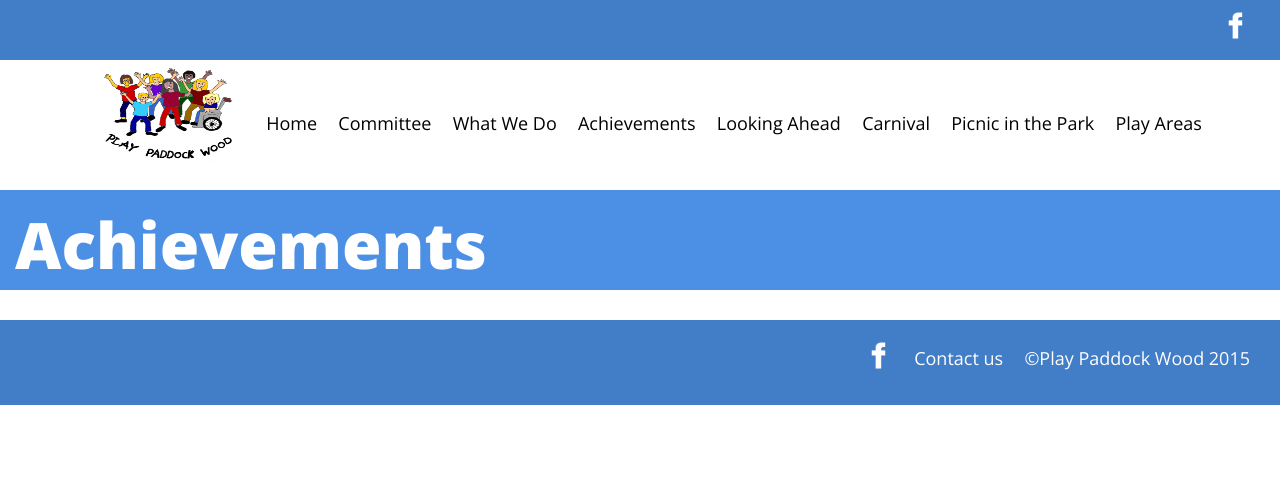
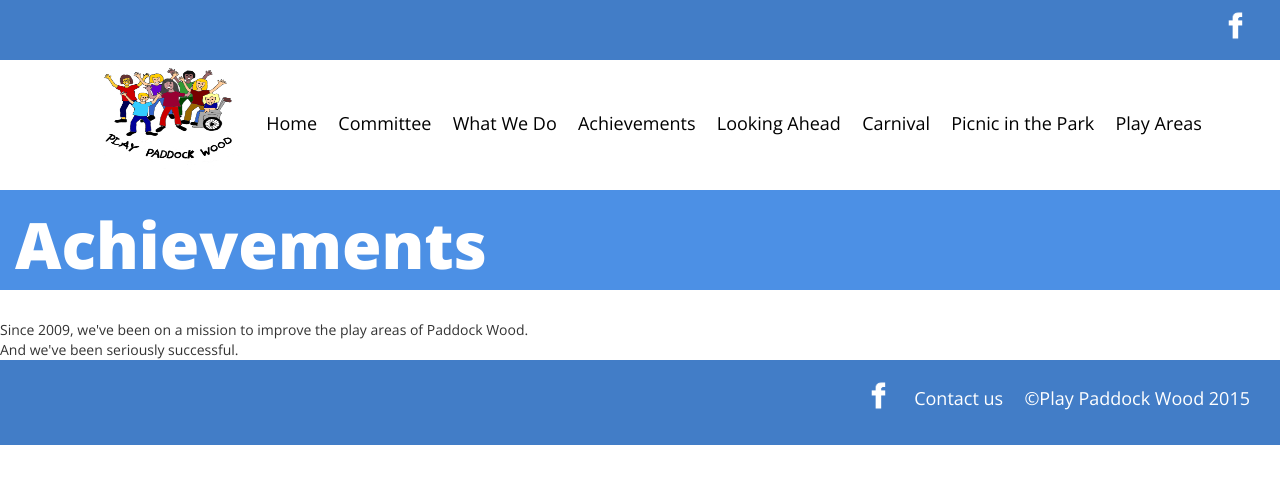
Before and after one commit to jonodrew/PPW-site, a PHP site: page /achievements.php in a window 1280 px wide. Shown: the top 490 px of the page. Run offline with PHP 8.4, Linux system fonts and the light colour scheme; some libraries are stand-ins or nearby versions.

Commit message:
add: some text

```diff
--- a/achievements.php
+++ b/achievements.php
@@ -12,6 +12,7 @@ include('head.php');
   </div>
 </div>
 
-
+Since 2009, we've been on a mission to improve the play areas of Paddock Wood.<br>
+And we've been seriously successful.
 
 <?php include("footer.php"); ?>
```
